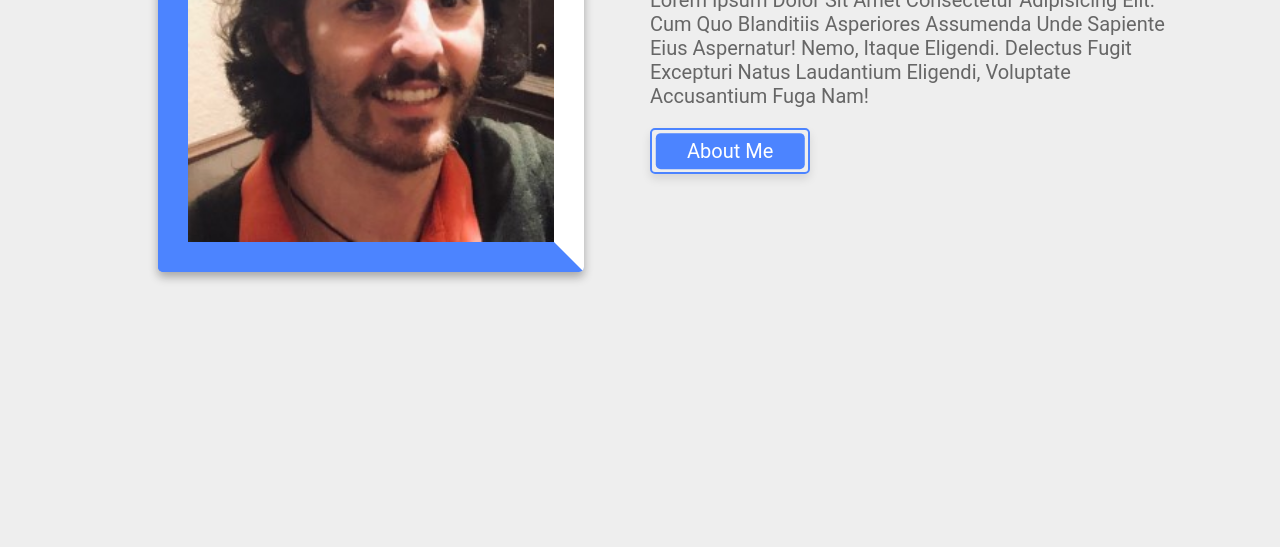
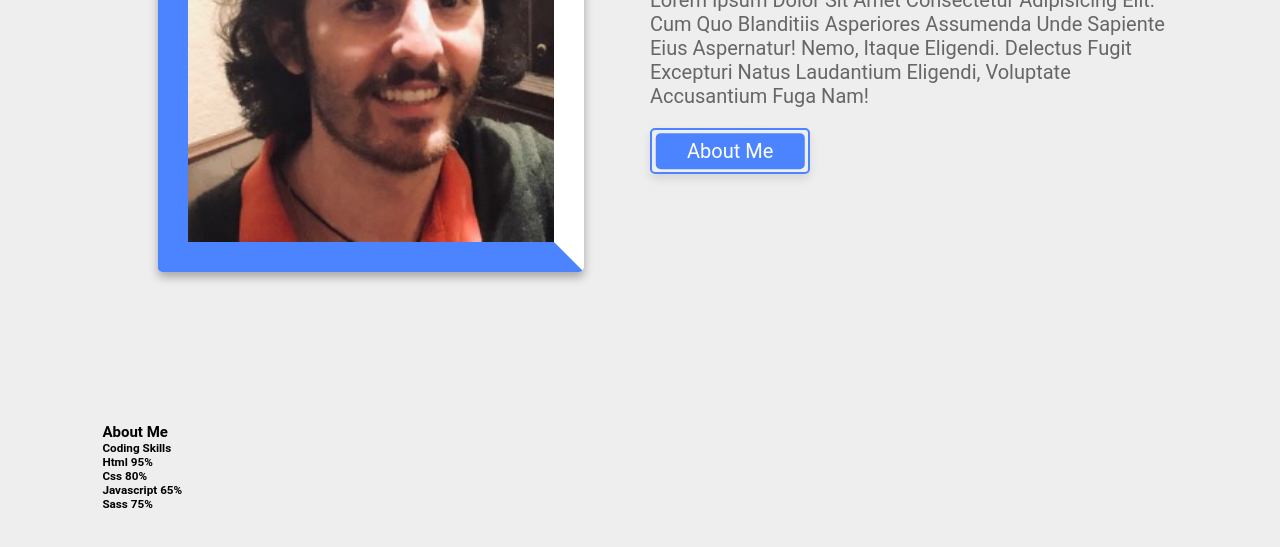
Before and after one commit to Zach-Greenberg/Zach-Greenberg.github.io, a plain HTML site: page index.html in a window 1280 px wide. Shown: the part 377-924 px from the top of the page. Before the commit the page ends 800 px from the top, so only its background shows below. Drawn offline with nearby package versions, Linux system fonts and the light colour scheme.

Commit message:
add divs for about section

```diff
--- a/index.html
+++ b/index.html
@@ -47,7 +47,38 @@
 
     <!--Home section ends-->
 
+    <!-- About section starts -->
 
+    <section class="about" id="about">
+        <h1 class="heading">about <span>me</span></h1>
+
+        <div class="row">
+
+            <div class="box">
+
+                <h3 class="title">coding skills</h3>
+
+                <div class="progress">
+                    <h3>html <span>95%</span></h3>
+                    <div class="bar"><span></span></div>
+                </div>
+                <div class="progress">
+                    <h3>css <span>80%</span></h3>
+                    <div class="bar"><span></span></div>
+                </div>
+                <div class="progress">
+                    <h3>javascript <span>65%</span></h3>
+                    <div class="bar"><span></span></div>
+                </div>
+                <div class="progress">
+                    <h3>sass <span>75%</span></h3>
+                    <div class="bar"><span></span></div>
+                </div>
+            </div>
+        </div>
+    </section>
+
+    <!-- About section ends -->
 
 
 
```
